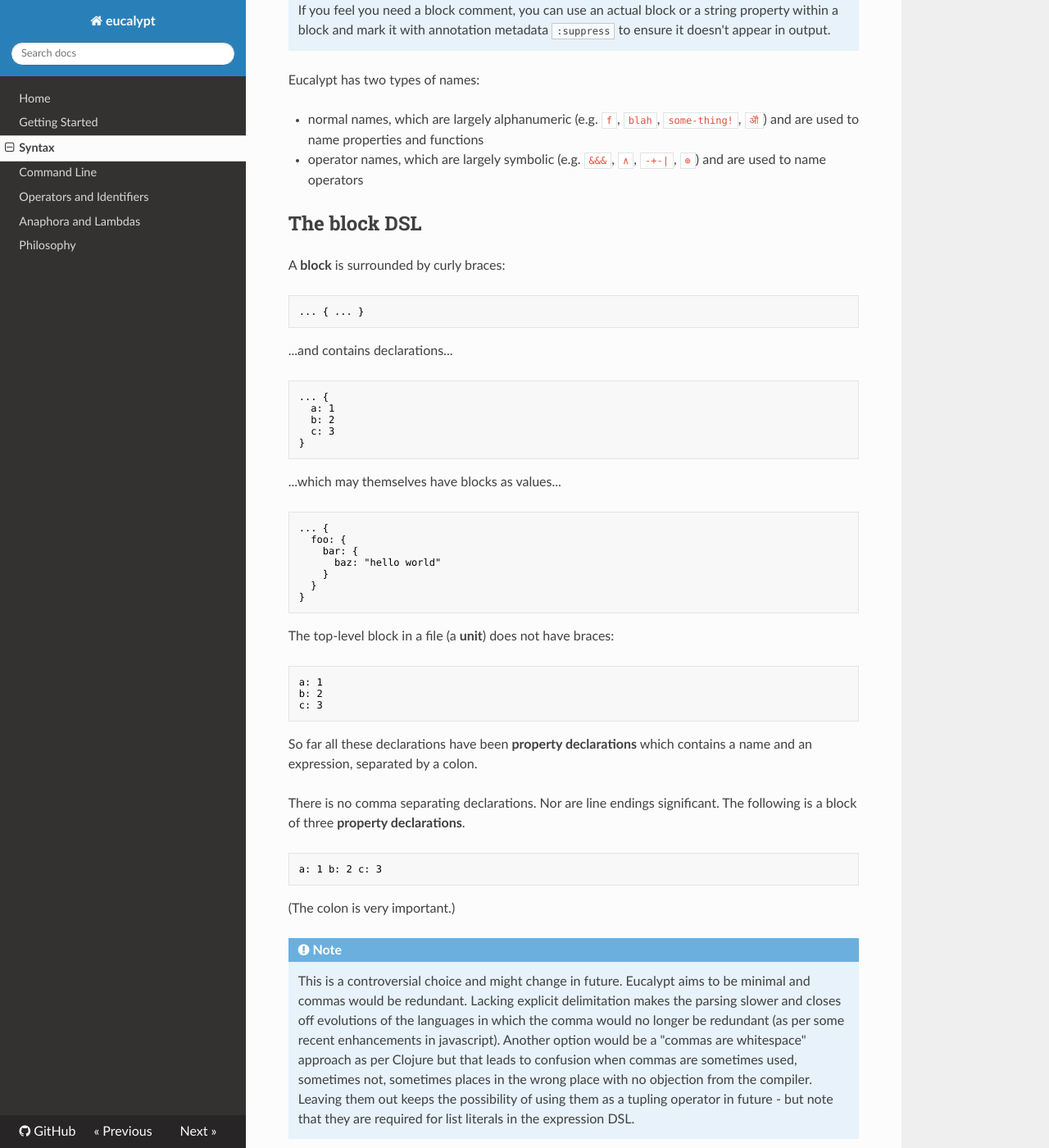
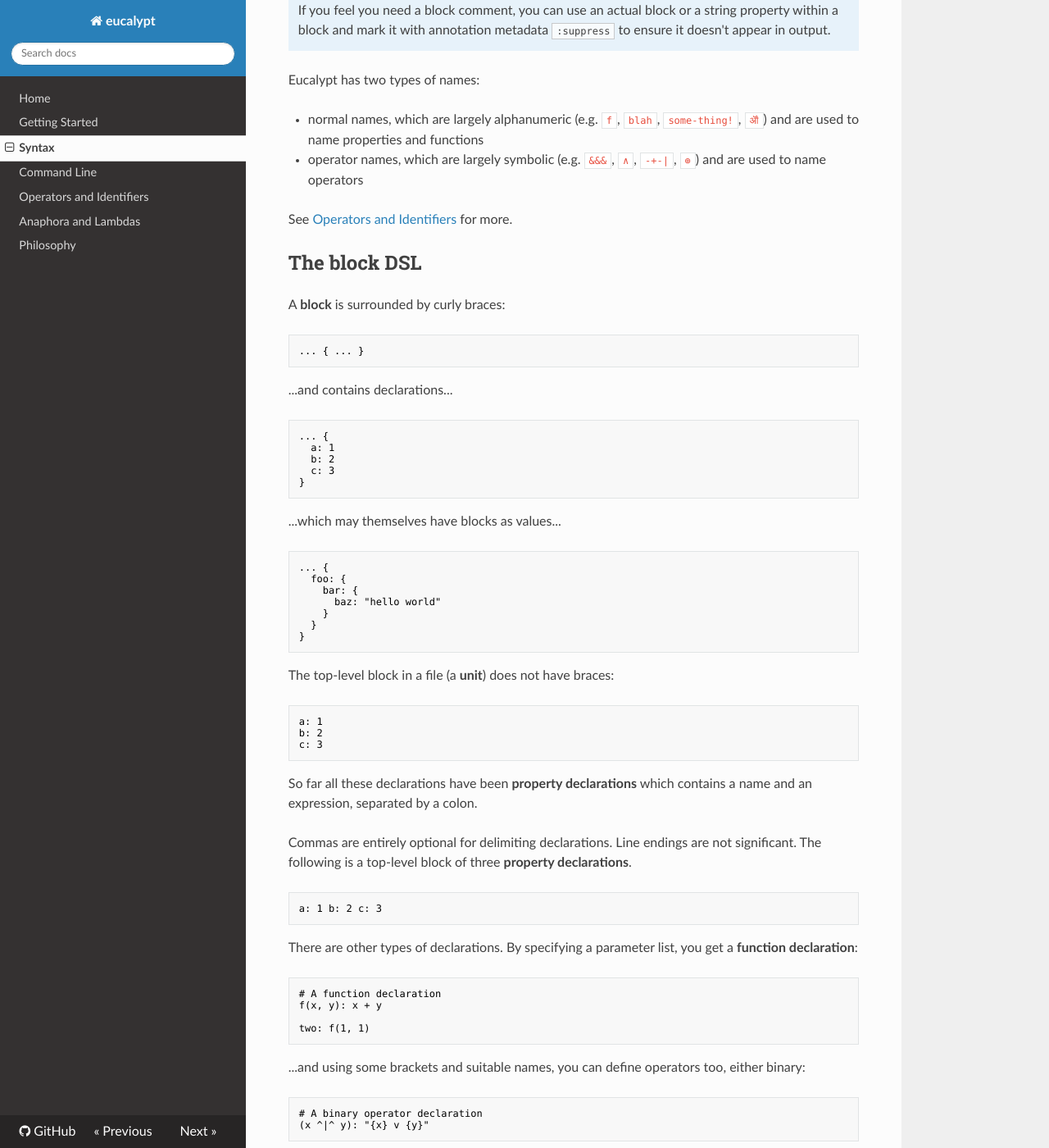
Before and after one commit to curvelogic/eucalypt, an MkDocs documentation site: the page built from docs/syntax.md, in a window 1280 px wide and 1400 px high, scrolled down 823 px. Shown: the whole window at 82% size. Built offline with MkDocs 1.6.1, drawn with Linux system fonts in a browser that asks for light colours; nearby versions of some CDN libraries; some of the changed text lies outside the part shown.

Commit message:
Update syntax docs

````diff
--- a/docs/syntax.md
+++ b/docs/syntax.md
@@ -45,6 +45,8 @@ Eucalypt has two types of names:
 - operator names, which are largely symbolic (e.g. `&&&`, `∧`, `-+-|`,
   `⊚`) and are used to name operators
 
+See [Operators and Identifiers](operators-and-identifiers.md) for more.
+
 ## The block DSL
 
 A **block** is surrounded by curly braces:
@@ -86,30 +88,13 @@ c: 3
 So far all these declarations have been **property declarations** which
 contains a name and an expression, separated by a colon.
 
-There is no comma separating declarations. Nor are line endings
-significant. The following is a block of three **property
-declarations**.
+Commas are entirely optional for delimiting declarations. Line endings
+are not significant. The following is a top-level block of three
+**property declarations**.
 
 ```eu
 a: 1 b: 2 c: 3
 ```
-
-(The colon is very important.)
-
-!!! note
-
-	This is a controversial choice and might change in future. Eucalypt
-	aims to be minimal and commas would be redundant. Lacking
-	explicit delimitation makes the parsing slower and closes off
-	evolutions of the languages in which the comma would no longer be
-	redundant (as per some recent enhancements in javascript). Another
-	option would be a "commas are whitespace" approach as per Clojure
-	but that leads to confusion when commas are sometimes used,
-	sometimes not, sometimes places in the wrong place with no
-	objection from the compiler. Leaving them out keeps the
-	possibility of using them as a tupling operator in future - but
-	note that they are required for list literals in the expression
-	DSL.
 
 There are other types of declarations. By specifying a parameter list,
 you get a **function declaration**:
@@ -335,4 +320,4 @@ returns that value if they are.
 	There are no explicit lambda expressions in Eucalypt right now.
 	For simple cases, expression or string anaphora should do the job.
 	For more involved cases, you should use a named function declaration.
-	More features are coming...
+	See [Anaphora and Lambdas](anaphora-and-lambdas.md) for more.
````
